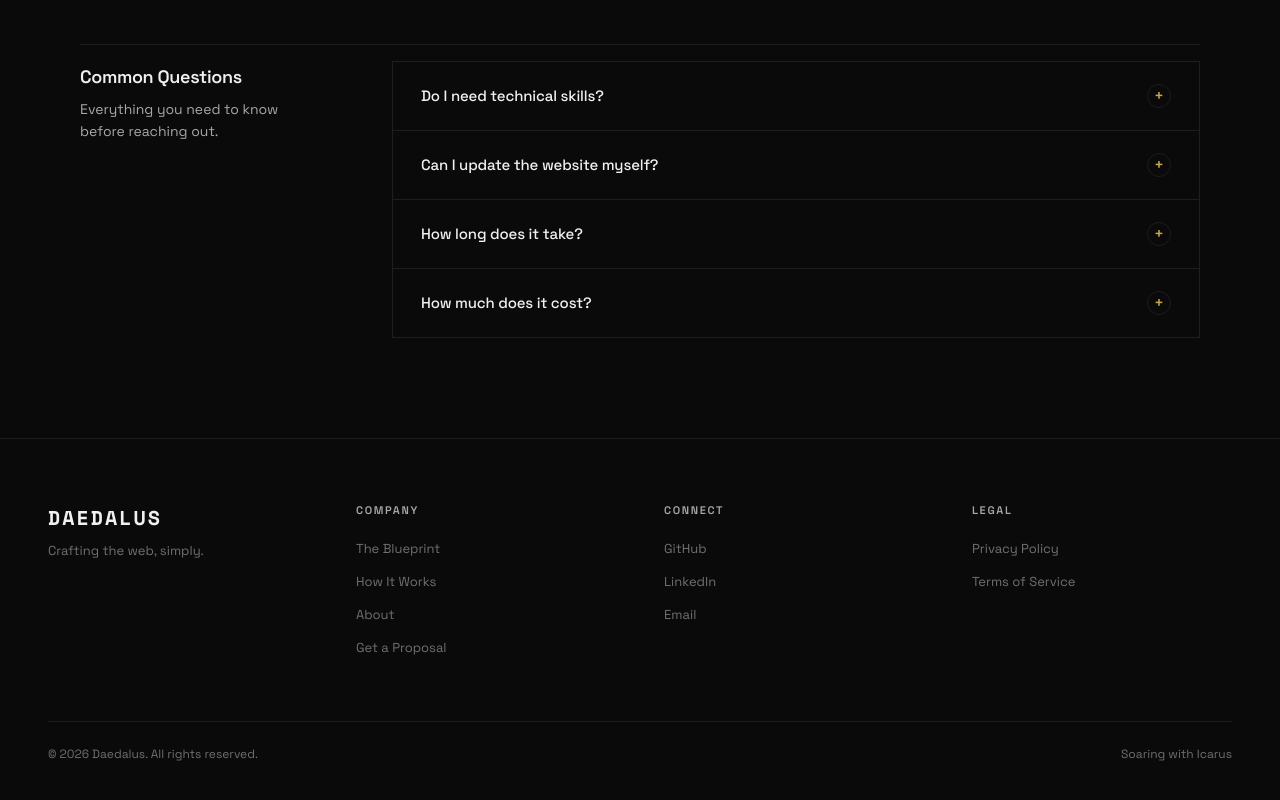
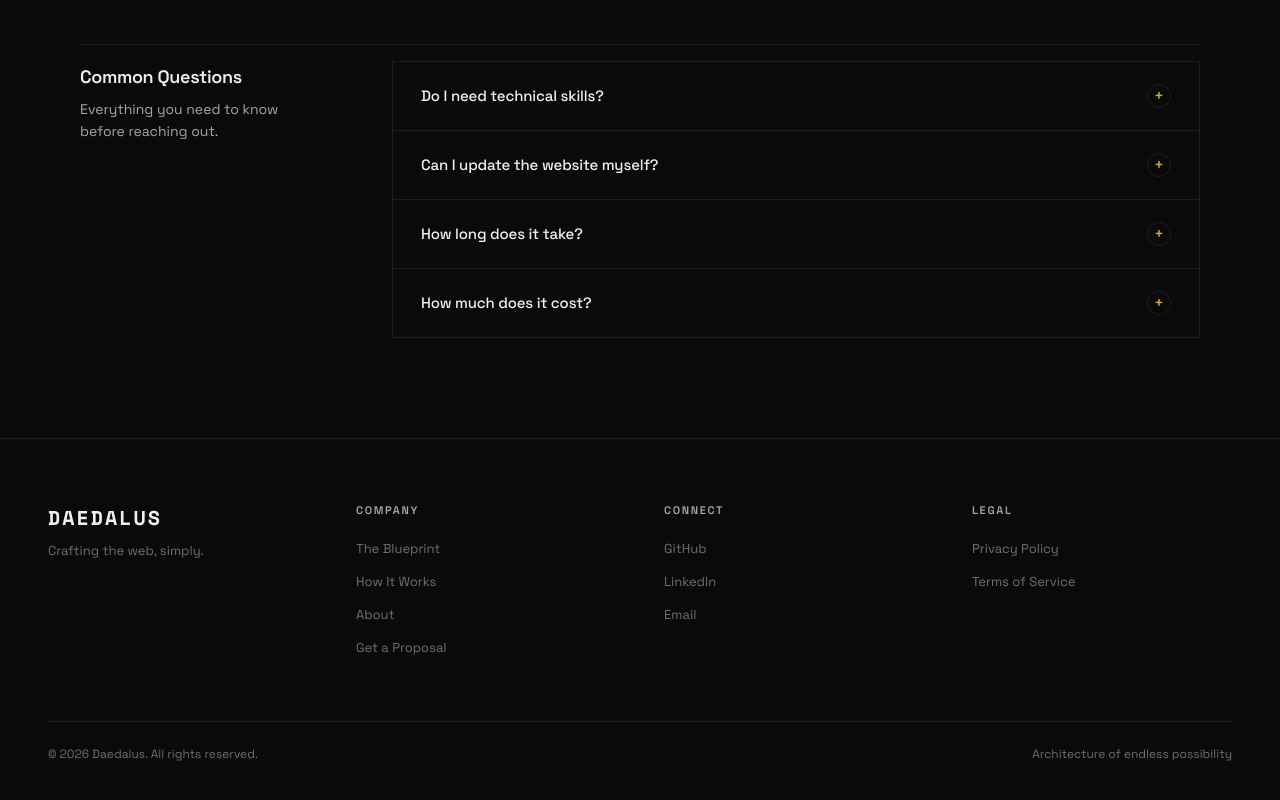
Before and after one commit to 19-hugo-19/daedalus_website, a Next.js app: page / in a window 1280 px wide. Shown: the part 5390-6190 px from the top of the page. Built offline with nearby package versions, Linux system fonts and the light colour scheme.

Commit message:
Footer note

```diff
--- a/app/components/Footer.jsx
+++ b/app/components/Footer.jsx
@@ -35,7 +35,7 @@ export default function Footer() {
       </div>
       <div className={styles.bottom}>
         <div className={styles.copy}>© 2026 Daedalus. All rights reserved.</div>
-        <div className={styles.made}>Soaring with Icarus</div>
+        <div className={styles.made}>Architecture of endless possibility</div>
       </div>
     </footer>
   )
```
